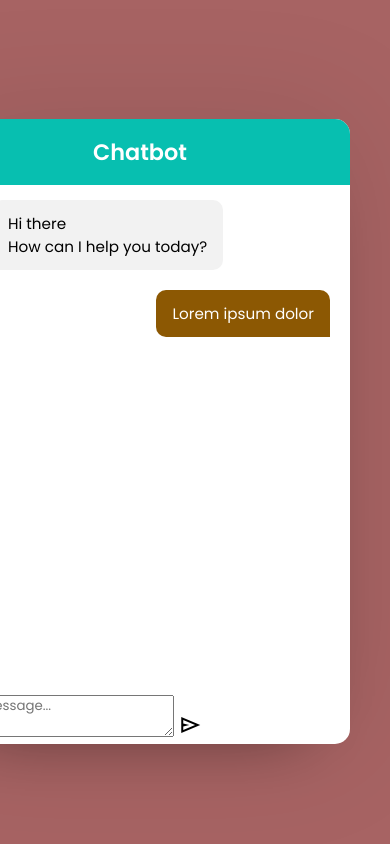
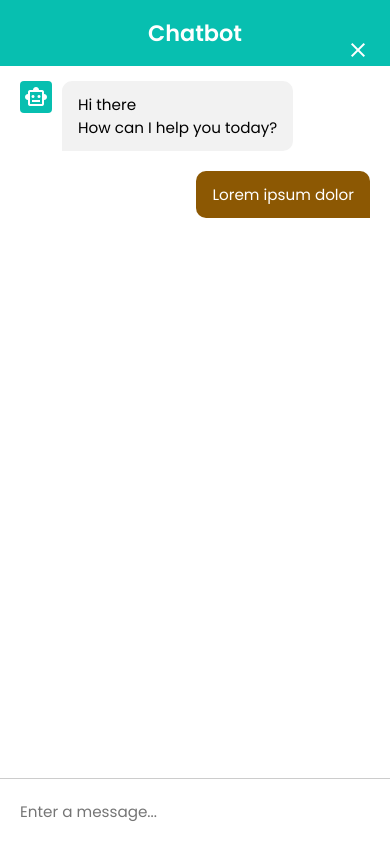
Before and after one commit to zekiunyildiz/chatbot-project, a plain HTML site: page index.html in a window 390 px wide. Drawn offline with nearby package versions, Linux system fonts and the light colour scheme.

Commit message:
html-css finished

```diff
--- a/index.html
+++ b/index.html
@@ -8,10 +8,21 @@
 
     <link rel="stylesheet" href="https://fonts.googleapis.com/css2?family=Material+Symbols+Outlined:opsz,wght,FILL,GRAD@48,400,0,0"/>
 </head>
-<body>
+<body class="show-chatbot">
+    <button class="chatbot-toggler">
+        <span class="material-symbols-outlined">
+            mode_comment
+        </span>
+        <span class="material-symbols-outlined">
+            close
+        </span>
+    </button>
     <div class="chatbot">
         <header>
             <h2>Chatbot</h2>
+            <span class="material-symbols-outlined">
+                close
+            </span>
         </header>
         <ul class="chatbox">
             <li class="chat incoming">
@@ -25,7 +36,7 @@
             </li>
         </ul>
         <div class="chat-input">
-            <textarea placeholder="Enter a message..."></textarea>
+            <textarea placeholder="Enter a message..." required></textarea>
             <span id="send-btn" class="material-symbols-outlined">send</span>
         </div>
     </div>
--- a/style.css
+++ b/style.css
@@ -1,6 +1,7 @@
 @import url('https://fonts.googleapis.com/css2?family=Poppins:wght@400;500;600&display=swap');
+
 * {
-    margin:0;
+    margin: 0;
     padding: 0;
     box-sizing: border-box;
     font-family: "Poppins", sans-serif;
@@ -10,25 +11,45 @@ body {
     background: #a76363;
 }
 
-.chatbot{
+.chatbot {
     background: #fff;
     position: fixed;
     right: 40px;
     overflow: hidden;
     bottom: 100px;
     width: 420px;
+    transform: scale(0.5);
+    opacity: 0;
+    pointer-events: none;
     border-radius: 15px;
-    box-shadow: 0 0 128px 0 rgb(0, 0, 0,0.1),
-                0 32px 64px -48px rgb(0, 0, 0,0.5)
+    box-shadow: 0 0 128px 0 rgb(0, 0, 0, 0.1),
+        0 32px 64px -48px rgb(0, 0, 0, 0.5)
 }
 
-.chatbot header{
+.show-chatbot .chatbot{
+    transform: scale(1);
+    opacity: 1;
+    pointer-events: auto;
+}
+
+.chatbot header {
     background: #07bfb0;
     padding: 16px 0;
     text-align: center;
+    position: relative;
 }
 
-.chatbot header h2{
+.chatbot header span {
+    position: absolute;
+    right: 20px;
+    top: 50px;
+    color: #fff;
+    cursor: pointer;
+    transform: translateY(-50%);
+    display: none;
+}
+
+.chatbot header h2 {
     color: #fff;
     font-size: 1.4rem;
 }
@@ -43,7 +64,7 @@ body {
     display: flex;
 }
 
-.chatbox .incoming span{
+.chatbox .incoming span {
     height: 32px;
     width: 32px;
     color: #fff;
@@ -54,12 +75,12 @@ body {
     margin: 0 10px 7px 0;
 }
 
-.chatbox .outgoing{
+.chatbox .outgoing {
     margin: 20px 0;
     justify-content: flex-end;
 }
 
-.chatbox .chat p{
+.chatbox .chat p {
     background: #8c5803;
     color: #fff;
     font-size: 0.95rem;
@@ -72,3 +93,85 @@ body {
     background: #f2f2f2;
     border-radius: 10px 10px 10px 0;
 }
+
+.chatbot-toggler {
+    position: fixed;
+    right: 40px;
+    bottom: 35px;
+    height: 50px;
+    width: 50px;
+    background: #07bfb0;
+    display: flex;
+    align-items: center;
+    justify-content: center;
+    color: #fff;
+    border-radius: 50%;
+    border: none;
+    outline: none;
+    cursor: pointer;
+}
+
+.chatbot-toggler span {
+    position: absolute;
+}
+
+.show-chatbot .chatbot-toggler span:first-child,
+.chatbot-toggler span:last-child {
+    opacity: 0;
+}
+
+.show-chatbot .chatbot-toggler span:last-child {
+    opacity: 1;
+}
+
+.chatbot .chat-input {
+    position: absolute;
+    bottom: 0;
+    width: 100%;
+    display: flex;
+    gap: 5px;
+    background: #fff;
+    padding: 5px 20px;
+    border-top: 1px solid #ccc;
+}
+
+.chat-input textarea {
+    border: none;
+    height: 55px;
+    width: 100%;
+    outline: none;
+    font-size: 0.95rem;
+    resize: none;
+    padding: 16px 15px 16px 0;
+}
+
+.chat-input span {
+    height: 55px;
+    line-height: 55px;
+    align-self: flex-end;
+    color: #724ae8;
+    font-size: 1.35rem;
+    cursor: pointer;
+    visibility: hidden;
+}
+
+.chat-input textarea:valid~span {
+    visibility: visible;
+}
+
+@media(max-width: 490px) {
+    .chatbot{
+        right: 0;
+        bottom: 0;
+        width: 100%;
+        height: 100%;
+        border-radius: 0;
+    }
+    .chatbot .chatbox{
+        height: 90%;
+    }
+
+    .chatbot header span {
+        display: block;
+    }
+}
```
Also changed, not shown: 1 other file.
